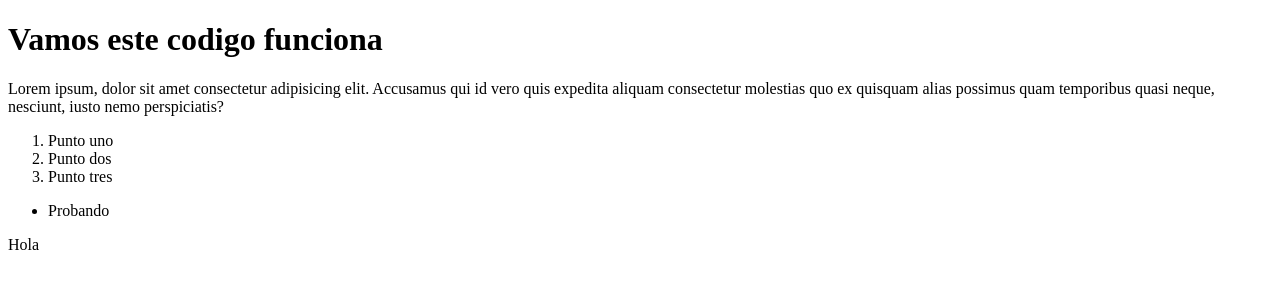
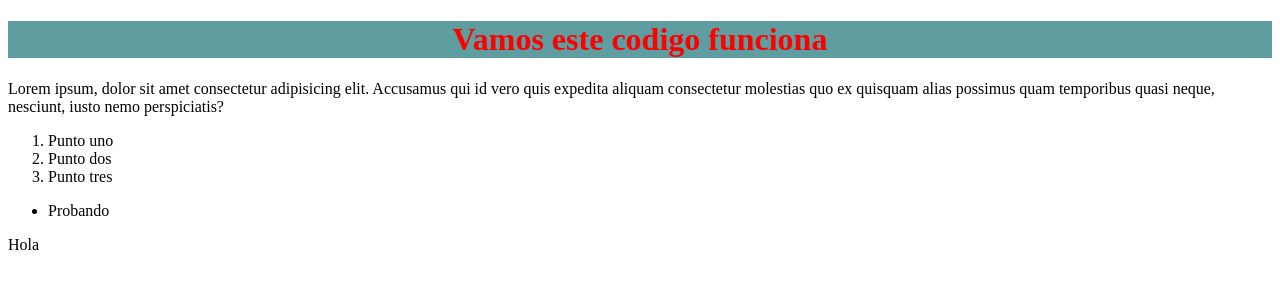
Before and after one commit to codigomaestro01/codigohtmlprueba, a plain HTML site: page index.html in a window 1280 px wide. Drawn offline with Linux system fonts and the light colour scheme.

Commit message:
Add Css y conexion
Estilos de css

```diff
--- a/index.html
+++ b/index.html
@@ -3,6 +3,7 @@
   <head>
     <meta charset="UTF-8" />
     <meta name="viewport" content="width=device-width, initial-scale=1.0" />
+    <link rel="stylesheet" href="./style.css" />
     <title>Probando</title>
   </head>
   <body>
--- /dev/null
+++ b/style.css
@@ -0,0 +1,6 @@
+h1 {
+    color: red;
+    font-family: 'Times New Roman', Times, serif;
+    text-align: center;
+    background-color: cadetblue;
+  }
```
Lines whose indentation alone changed are shown as unchanged.
